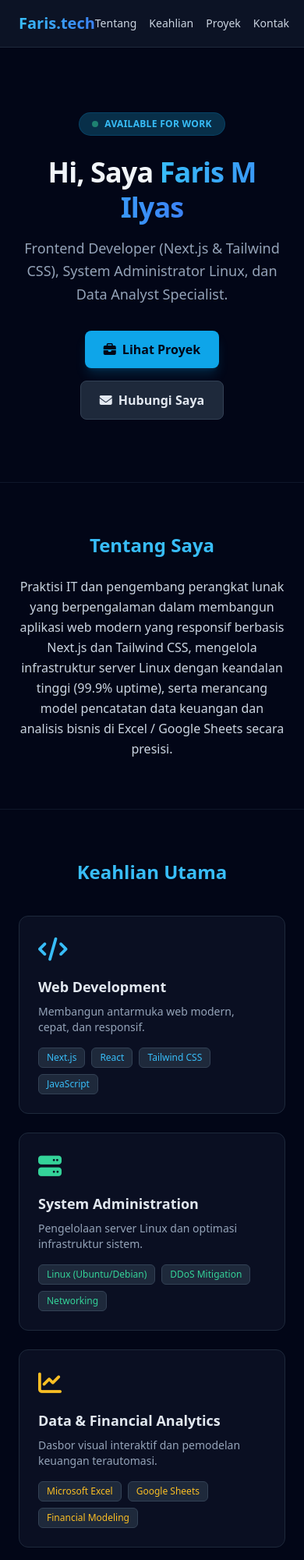
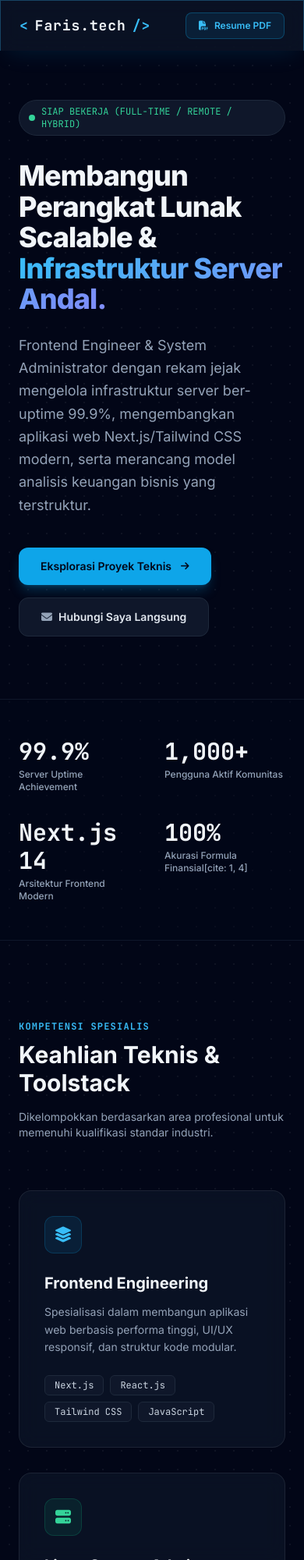
Before and after one commit to zeongeofano/my-portfolio, a plain HTML site: page index.html in a window 390 px wide. Shown: the top 2000 px of the page at 78% size. Drawn offline with nearby package versions, Linux system fonts and the light colour scheme.

Commit message:
Update index.html

```diff
--- a/index.html
+++ b/index.html
@@ -1,171 +1,246 @@
 <!DOCTYPE html>
-<html lang="id">
+<html lang="id" class="dark scroll-smooth">
 <head>
     <meta charset="UTF-8">
     <meta name="viewport" content="width=device-width, initial-scale=1.0">
-    <title>Faris M Ilyas - Portfolio</title>
-    <!-- Tailwind CSS via CDN -->
+    <title>Faris M Ilyas - Portfolio & Engineering CV</title>
+    <!-- Tailwind CSS CDN -->
     <script src="https://cdn.tailwindcss.com"></script>
     <!-- FontAwesome Icons -->
     <link href="https://cdnjs.cloudflare.com/ajax/libs/font-awesome/6.4.0/css/all.min.css" rel="stylesheet">
+    <!-- Google Fonts -->
+    <link rel="preconnect" href="https://fonts.googleapis.com">
+    <link rel="preconnect" href="https://fonts.gstatic.com" crossorigin>
+    <link href="https://fonts.googleapis.com/css2?family=Inter:wght@300;400;500;600;700;800&family=JetBrains+Mono:wght@400;500;700&display=swap" rel="stylesheet">
+    <script>
+        tailwind.config = {
+            darkMode: 'class',
+            theme: {
+                extend: {
+                    fontFamily: {
+                        sans: ['Inter', 'sans-serif'],
+                        mono: ['JetBrains Mono', 'monospace'],
+                    },
+                    colors: {
+                        brand: {
+                            400: '#38bdf8',
+                            500: '#0ea5e9',
+                            600: '#0284c7',
+                        }
+                    }
+                }
+            }
+        }
+    </script>
     <style>
-        html { scroll-behavior: smooth; }
+        .glass-card {
+            background: rgba(15, 23, 42, 0.65);
+            backdrop-filter: blur(12px);
+            border: 1px solid rgba(255, 255, 255, 0.08);
+        }
+        .glass-card:hover {
+            border-color: rgba(56, 189, 248, 0.3);
+            box-shadow: 0 10px 30px -10px rgba(14, 165, 233, 0.15);
+        }
+        .gradient-text {
+            background: linear-gradient(135deg, #38bdf8 0%, #818cf8 100%);
+            -webkit-background-clip: text;
+            -webkit-text-fill-color: transparent;
+        }
+        .grid-bg {
+            background-image: radial-gradient(rgba(255, 255, 255, 0.05) 1px, transparent 0);
+            background-size: 24px 24px;
+        }
     </style>
 </head>
-<body class="bg-slate-950 text-slate-100 selection:bg-sky-500 selection:text-white font-sans">
+<body class="bg-slate-950 text-slate-200 font-sans antialiased grid-bg selection:bg-brand-500 selection:text-white">
 
-    <!-- Navbar -->
-    <nav class="fixed top-0 w-full bg-slate-900/80 backdrop-blur-md border-b border-slate-800 z-50 px-6 py-4 flex justify-between items-center">
-        <h1 class="text-xl font-bold bg-gradient-to-r from-sky-400 to-blue-500 bg-clip-text text-transparent">
-            Faris.tech
-        </h1>
-        <div class="flex gap-4 md:gap-6 text-sm font-medium text-slate-300">
-            <a href="#about" class="hover:text-sky-400 transition">Tentang</a>
-            <a href="#skills" class="hover:text-sky-400 transition">Keahlian</a>
-            <a href="#projects" class="hover:text-sky-400 transition">Proyek</a>
-            <a href="#contact" class="hover:text-sky-400 transition">Kontak</a>
+    <!-- Header / Top Bar -->
+    <header class="fixed top-0 w-full z-50 glass-card border-b-0">
+        <div class="max-w-6xl mx-auto px-6 h-16 flex items-center justify-between">
+            <a href="#" class="font-mono text-lg font-bold tracking-wider text-slate-100 flex items-center gap-2">
+                <span class="text-brand-400">&lt;</span>Faris.tech<span class="text-brand-400">/&gt;</span>
+            </a>
+            <nav class="hidden md:flex items-center gap-8 text-sm font-medium text-slate-400">
+                <a href="#metrics" class="hover:text-brand-400 transition-colors">Ringkasan</a>
+                <a href="#skills" class="hover:text-brand-400 transition-colors">Keahlian Teknis</a>
+                <a href="#projects" class="hover:text-brand-400 transition-colors">Proyek</a>
+                <a href="#contact" class="hover:text-brand-400 transition-colors">Kontak HRD</a>
+            </nav>
+            <a href="https://docs.google.com/document/d/1xq3EbXAaYH54NR5ju08t-5ioC-z7xZRzDKtVPf9QGsk/edit?usp=drive_web" target="_blank" class="px-4 py-2 text-xs font-semibold rounded-lg bg-brand-500/10 text-brand-400 border border-brand-500/30 hover:bg-brand-500/20 transition-all flex items-center gap-2">
+                <i class="fas fa-file-pdf"></i> Resume PDF
+            </a>
         </div>
-    </nav>
+    </header>
 
     <!-- Hero Section -->
-    <section class="pt-36 pb-20 px-6 max-w-5xl mx-auto text-center flex flex-col items-center">
-        <span class="px-4 py-1.5 bg-sky-950 text-sky-400 rounded-full text-xs font-semibold tracking-wide border border-sky-800/50 mb-6 flex items-center">
-            <span class="w-2 h-2 rounded-full bg-emerald-400 mr-2 animate-pulse"></span>AVAILABLE FOR WORK
-        </span>
-        <h1 class="text-4xl md:text-6xl font-extrabold tracking-tight mb-4 leading-tight">
-            Hi, Saya <span class="bg-gradient-to-r from-sky-400 to-blue-500 bg-clip-text text-transparent">Faris M Ilyas</span>
+    <section class="pt-32 pb-20 px-6 max-w-6xl mx-auto flex flex-col items-start justify-center min-h-[85vh]">
+        <div class="inline-flex items-center gap-2 px-3 py-1.5 rounded-full bg-slate-900 border border-slate-800 text-xs font-mono text-emerald-400 mb-8">
+            <span class="w-2 h-2 rounded-full bg-emerald-400 animate-ping"></span>
+            <span>SIAP BEKERJA (FULL-TIME / REMOTE / HYBRID)</span>
+        </div>
+
+        <h1 class="text-4xl md:text-7xl font-extrabold text-slate-100 tracking-tight leading-[1.1] mb-6">
+            Membangun Perangkat Lunak Scalable & <br class="hidden md:block"/>
+            <span class="gradient-text">Infrastruktur Server Andal.</span>
         </h1>
-        <p class="text-slate-400 text-lg md:text-xl max-w-2xl mb-8 leading-relaxed">
-            Frontend Developer (Next.js & Tailwind CSS), System Administrator Linux, dan Data Analyst Specialist.
+
+        <p class="text-lg md:text-xl text-slate-400 max-w-3xl font-normal leading-relaxed mb-10">
+            Frontend Engineer &amp; System Administrator dengan rekam jejak mengelola infrastruktur server ber-uptime 99.9%, mengembangkan aplikasi web Next.js/Tailwind CSS modern, serta merancang model analisis keuangan bisnis yang terstruktur.
         </p>
-        <div class="flex flex-wrap gap-4 justify-center">
-            <a href="#projects" class="px-6 py-3 bg-sky-500 hover:bg-sky-400 text-slate-950 font-semibold rounded-lg shadow-lg shadow-sky-500/20 transition flex items-center gap-2">
-                <i class="fas fa-briefcase"></i> Lihat Proyek
+
+        <div class="flex flex-wrap gap-4 items-center">
+            <a href="#projects" class="px-7 py-3.5 rounded-xl bg-brand-500 hover:bg-brand-600 text-slate-950 font-semibold text-sm shadow-lg shadow-brand-500/25 transition-all flex items-center gap-3">
+                <span>Eksplorasi Proyek Teknis</span>
+                <i class="fas fa-arrow-right text-xs"></i>
             </a>
-            <a href="#contact" class="px-6 py-3 bg-slate-800 hover:bg-slate-700 text-slate-200 font-semibold rounded-lg border border-slate-700 transition flex items-center gap-2">
-                <i class="fas fa-envelope"></i> Hubungi Saya
+            <a href="mailto:faris.ilyas@znfx.tech" class="px-7 py-3.5 rounded-xl bg-slate-900 hover:bg-slate-800 text-slate-200 border border-slate-800 font-semibold text-sm transition-all flex items-center gap-2">
+                <i class="fas fa-envelope text-slate-400"></i>
+                <span>Hubungi Saya Langsung</span>
             </a>
         </div>
     </section>
 
-    <!-- About Section -->
-    <section id="about" class="py-16 px-6 max-w-5xl mx-auto border-t border-slate-900">
-        <h2 class="text-2xl font-bold text-center mb-6 text-sky-400">Tentang Saya</h2>
-        <p class="text-slate-300 leading-relaxed text-center max-w-3xl mx-auto text-base">
-            Praktisi IT dan pengembang perangkat lunak yang berpengalaman dalam membangun aplikasi web modern yang responsif berbasis Next.js dan Tailwind CSS, mengelola infrastruktur server Linux dengan keandalan tinggi (99.9% uptime), serta merancang model pencatatan data keuangan dan analisis bisnis di Excel / Google Sheets secara presisi.
-        </p>
+    <!-- Impact & Metrics Section -->
+    <section id="metrics" class="py-12 border-y border-slate-900 bg-slate-950/40">
+        <div class="max-w-6xl mx-auto px-6 grid grid-cols-2 md:grid-cols-4 gap-8">
+            <div class="space-y-1">
+                <div class="text-3xl md:text-4xl font-extrabold font-mono text-slate-100">99.9%</div>
+                <div class="text-xs text-slate-400 font-medium">Server Uptime Achievement</div>
+            </div>
+            <div class="space-y-1">
+                <div class="text-3xl md:text-4xl font-extrabold font-mono text-slate-100">1,000+</div>
+                <div class="text-xs text-slate-400 font-medium">Pengguna Aktif Komunitas</div>
+            </div>
+            <div class="space-y-1">
+                <div class="text-3xl md:text-4xl font-extrabold font-mono text-slate-100">Next.js 14</div>
+                <div class="text-xs text-slate-400 font-medium">Arsitektur Frontend Modern</div>
+            </div>
+            <div class="space-y-1">
+                <div class="text-3xl md:text-4xl font-extrabold font-mono text-slate-100">100%</div>
+                <div class="text-xs text-slate-400 font-medium">Akurasi Formula Finansial[cite: 1, 4]</div>
+            </div>
+        </div>
     </section>
 
-    <!-- Skills Section -->
-    <section id="skills" class="py-16 px-6 max-w-5xl mx-auto border-t border-slate-900">
-        <h2 class="text-2xl font-bold text-center mb-10 text-sky-400">Keahlian Utama</h2>
-        <div class="grid grid-cols-1 md:grid-cols-3 gap-6">
+    <!-- Core Competencies -->
+    <section id="skills" class="py-24 px-6 max-w-6xl mx-auto">
+        <div class="flex flex-col md:flex-row md:items-end justify-between mb-16 gap-4">
+            <div>
+                <span class="text-xs font-mono font-semibold text-brand-400 uppercase tracking-widest">Kompetensi Spesialis</span>
+                <h2 class="text-3xl font-bold text-slate-100 mt-2">Keahlian Teknis &amp; Toolstack</h2>
+            </div>
+            <p class="text-slate-400 text-sm max-w-md">Dikelompokkan berdasarkan area profesional untuk memenuhi kualifikasi standar industri.</p>
+        </div>
 
-            <!-- Skill 1 -->
-            <div class="bg-slate-900/60 p-6 rounded-xl border border-slate-800 hover:border-sky-500/50 transition">
-                <div class="text-sky-400 text-3xl mb-4"><i class="fas fa-code"></i></div>
-                <h3 class="font-semibold text-lg text-slate-200 mb-2">Web Development</h3>
-                <p class="text-slate-400 text-sm mb-4">Membangun antarmuka web modern, cepat, dan responsif.</p>
-                <div class="flex flex-wrap gap-2 text-xs">
-                    <span class="px-2.5 py-1 bg-slate-800 text-sky-400 rounded-md border border-slate-700">Next.js</span>
-                    <span class="px-2.5 py-1 bg-slate-800 text-sky-400 rounded-md border border-slate-700">React</span>
-                    <span class="px-2.5 py-1 bg-slate-800 text-sky-400 rounded-md border border-slate-700">Tailwind CSS</span>
-                    <span class="px-2.5 py-1 bg-slate-800 text-sky-400 rounded-md border border-slate-700">JavaScript</span>
+        <div class="grid grid-cols-1 md:grid-cols-3 gap-8">
+            <!-- Web Dev -->
+            <div class="glass-card p-8 rounded-2xl relative overflow-hidden group">
+                <div class="w-12 h-12 rounded-xl bg-sky-500/10 text-sky-400 flex items-center justify-center text-xl mb-6 border border-sky-500/20">
+                    <i class="fas fa-layer-group"></i>
+                </div>
+                <h3 class="text-xl font-bold text-slate-100 mb-3">Frontend Engineering</h3>
+                <p class="text-slate-400 text-sm leading-relaxed mb-6">Spesialisasi dalam membangun aplikasi web berbasis performa tinggi, UI/UX responsif, dan struktur kode modular.</p>
+                <div class="flex flex-wrap gap-2 text-xs font-mono">
+                    <span class="px-3 py-1 rounded-md bg-slate-900 text-slate-300 border border-slate-800">Next.js</span>
+                    <span class="px-3 py-1 rounded-md bg-slate-900 text-slate-300 border border-slate-800">React.js</span>
+                    <span class="px-3 py-1 rounded-md bg-slate-900 text-slate-300 border border-slate-800">Tailwind CSS</span>
+                    <span class="px-3 py-1 rounded-md bg-slate-900 text-slate-300 border border-slate-800">JavaScript</span>
                 </div>
             </div>
 
-            <!-- Skill 2 -->
-            <div class="bg-slate-900/60 p-6 rounded-xl border border-slate-800 hover:border-sky-500/50 transition">
-                <div class="text-emerald-400 text-3xl mb-4"><i class="fas fa-server"></i></div>
-                <h3 class="font-semibold text-lg text-slate-200 mb-2">System Administration</h3>
-                <p class="text-slate-400 text-sm mb-4">Pengelolaan server Linux dan optimasi infrastruktur sistem.</p>
-                <div class="flex flex-wrap gap-2 text-xs">
-                    <span class="px-2.5 py-1 bg-slate-800 text-emerald-400 rounded-md border border-slate-700">Linux (Ubuntu/Debian)</span>
-                    <span class="px-2.5 py-1 bg-slate-800 text-emerald-400 rounded-md border border-slate-700">DDoS Mitigation</span>
-                    <span class="px-2.5 py-1 bg-slate-800 text-emerald-400 rounded-md border border-slate-700">Networking</span>
+            <!-- SysAdmin -->
+            <div class="glass-card p-8 rounded-2xl relative overflow-hidden group">
+                <div class="w-12 h-12 rounded-xl bg-emerald-500/10 text-emerald-400 flex items-center justify-center text-xl mb-6 border border-emerald-500/20">
+                    <i class="fas fa-server"></i>
+                </div>
+                <h3 class="text-xl font-bold text-slate-100 mb-3">Linux System Admin</h3>
+                <p class="text-slate-400 text-sm leading-relaxed mb-6">Manajemen server Linux production, hardening keamanan sistem, mitigasi serangan DDoS, dan alokasi resource.</p>
+                <div class="flex flex-wrap gap-2 text-xs font-mono">
+                    <span class="px-3 py-1 rounded-md bg-slate-900 text-slate-300 border border-slate-800">Ubuntu Server</span>
+                    <span class="px-3 py-1 rounded-md bg-slate-900 text-slate-300 border border-slate-800">Debian</span>
+                    <span class="px-3 py-1 rounded-md bg-slate-900 text-slate-300 border border-slate-800">Security Hardening</span>
                 </div>
             </div>
 
-            <!-- Skill 3 -->
-            <div class="bg-slate-900/60 p-6 rounded-xl border border-slate-800 hover:border-sky-500/50 transition">
-                <div class="text-amber-400 text-3xl mb-4"><i class="fas fa-chart-line"></i></div>
-                <h3 class="font-semibold text-lg text-slate-200 mb-2">Data & Financial Analytics</h3>
-                <p class="text-slate-400 text-sm mb-4">Dasbor visual interaktif dan pemodelan keuangan terautomasi.</p>
-                <div class="flex flex-wrap gap-2 text-xs">
-                    <span class="px-2.5 py-1 bg-slate-800 text-amber-400 rounded-md border border-slate-700">Microsoft Excel</span>
-                    <span class="px-2.5 py-1 bg-slate-800 text-amber-400 rounded-md border border-slate-700">Google Sheets</span>
-                    <span class="px-2.5 py-1 bg-slate-800 text-amber-400 rounded-md border border-slate-700">Financial Modeling</span>
+            <!-- Data Analyst -->
+            <div class="glass-card p-8 rounded-2xl relative overflow-hidden group">
+                <div class="w-12 h-12 rounded-xl bg-amber-500/10 text-amber-400 flex items-center justify-center text-xl mb-6 border border-amber-500/20">
+                    <i class="fas fa-chart-pie"></i>
+                </div>
+                <h3 class="text-xl font-bold text-slate-100 mb-3">Financial Analytics</h3>
+                <p class="text-slate-400 text-sm leading-relaxed mb-6">Pemodelan data keuangan terautomasi, perancangan dashboard arus kas bisnis, serta analisis teknikal pasar.</p>
+                <div class="flex flex-wrap gap-2 text-xs font-mono">
+                    <span class="px-3 py-1 rounded-md bg-slate-900 text-slate-300 border border-slate-800">Excel / Google Sheets</span>
+                    <span class="px-3 py-1 rounded-md bg-slate-900 text-slate-300 border border-slate-800">Cashflow Modeling</span>
+                    <span class="px-3 py-1 rounded-md bg-slate-900 text-slate-300 border border-slate-800">P&amp;L Statements</span>
                 </div>
             </div>
-
         </div>
     </section>
 
-    <!-- Projects Section -->
-    <section id="projects" class="py-16 px-6 max-w-5xl mx-auto border-t border-slate-900">
-        <h2 class="text-2xl font-bold text-center mb-10 text-sky-400">Proyek Unggulan</h2>
-        <div class="space-y-8">
+    <!-- Projects Showcase -->
+    <section id="projects" class="py-24 px-6 max-w-6xl mx-auto border-t border-slate-900">
+        <div class="flex flex-col md:flex-row md:items-end justify-between mb-16 gap-4">
+            <div>
+                <span class="text-xs font-mono font-semibold text-brand-400 uppercase tracking-widest">Bukti Kinerja</span>
+                <h2 class="text-3xl font-bold text-slate-100 mt-2">Studi Kasus &amp; Proyek Unggulan</h2>
+            </div>
+        </div>
 
-            <!-- Project 1 -->
-            <div class="bg-slate-900/80 rounded-xl border border-slate-800 p-6 md:p-8 flex flex-col md:flex-row gap-6 items-center hover:border-slate-700 transition">
-                <div class="w-full md:w-1/2 bg-slate-800/80 rounded-lg h-48 flex flex-col items-center justify-center border border-slate-700 text-slate-400 p-4 text-center">
-                    <i class="fas fa-globe text-4xl text-sky-400 mb-2"></i>
-                    <span class="font-semibold text-slate-200">znfx-web.vercel.app</span>
+        <div class="space-y-12">
+            <div class="glass-card rounded-2xl p-8 md:p-10 flex flex-col lg:flex-row gap-8 items-center">
+                <div class="w-full lg:w-1/2 space-y-4">
+                    <div class="flex items-center gap-3">
+                        <span class="px-2.5 py-1 rounded bg-brand-500/10 text-brand-400 font-mono text-xs font-semibold">WEB ECOSYSTEM</span>
+                        <span class="text-xs text-slate-500 font-mono">LIVE PRODUCTION</span>
+                    </div>
+                    <h3 class="text-2xl font-bold text-slate-100">ZNFX Digital Trading Ecosystem</h3>
+                    <p class="text-slate-400 text-sm leading-relaxed">
+                        Arsitektur platform web terpusat yang melayani 1.000+ anggota aktif komunitas trader. Mengintegrasikan antarmuka responsif Next.js dan sistem navigasi analisis pasar.
+                    </p>
+                    <div class="pt-4 flex items-center gap-4">
+                        <a href="https://znfx-web.vercel.app" target="_blank" class="px-5 py-2.5 rounded-lg bg-brand-500 text-slate-950 font-semibold text-xs hover:bg-brand-400 transition-colors inline-flex items-center gap-2">
+                            <span>Buka Platform Live</span>
+                            <i class="fas fa-external-link-alt"></i>
+                        </a>
+                    </div>
                 </div>
-                <div class="w-full md:w-1/2">
-                    <h3 class="text-xl font-bold text-slate-100 mb-2">ZNFX Digital Ecosystem</h3>
-                    <p class="text-slate-400 text-sm mb-4 leading-relaxed">
-                        Platform ekosistem web terintegrasi berbasis Next.js dan Tailwind CSS untuk analisis teknikal pasar finansial dan manajemen komunitas.
-                    </p>
-                    <div class="flex flex-wrap gap-2 text-xs mb-4">
-                        <span class="px-2.5 py-1 bg-sky-950 text-sky-400 rounded border border-sky-800">Next.js</span>
-                        <span class="px-2.5 py-1 bg-sky-950 text-sky-400 rounded border border-sky-800">Tailwind</span>
-                        <span class="px-2.5 py-1 bg-sky-950 text-sky-400 rounded border border-sky-800">Vercel</span>
+                <div class="w-full lg:w-1/2 bg-slate-900 rounded-xl p-6 border border-slate-800 font-mono text-xs">
+                    <div class="flex items-center justify-between text-slate-500 pb-4 border-b border-slate-800 mb-4">
+                        <span class="flex items-center gap-2"><i class="fas fa-terminal text-brand-400"></i> system-metrics.log</span>
+                        <span>STATUS: ONLINE</span>
                     </div>
-                    <a href="https://znfx-web.vercel.app" target="_blank" class="inline-flex items-center text-sm font-semibold text-sky-400 hover:text-sky-300">
-                        Kunjungi Live Web <i class="fas fa-external-link-alt ml-2 text-xs"></i>
-                    </a>
+                    <div class="space-y-2 text-slate-300">
+                        <p><span class="text-slate-500">&gt; Framework:</span> Next.js 14 (App Router)</p>
+                        <p><span class="text-slate-500">&gt; Styling:</span> Tailwind CSS v3.4</p>
+                        <p><span class="text-slate-500">&gt; Active Users:</span> 1,000+ Members</p>
+                    </div>
                 </div>
             </div>
-
-            <!-- Project 2 -->
-            <div class="bg-slate-900/80 rounded-xl border border-slate-800 p-6 md:p-8 flex flex-col md:flex-row gap-6 items-center hover:border-slate-700 transition">
-                <div class="w-full md:w-1/2 bg-slate-800/80 rounded-lg h-48 flex flex-col items-center justify-center border border-slate-700 text-slate-400 p-4 text-center">
-                    <i class="fas fa-file-excel text-4xl text-emerald-400 mb-2"></i>
-                    <span class="font-semibold text-slate-200">Financial Modeling & Cash Flow</span>
-                </div>
-                <div class="w-full md:w-1/2">
-                    <h3 class="text-xl font-bold text-slate-100 mb-2">Sistem Pencatatan Keuangan Excel & Sheets</h3>
-                    <p class="text-slate-400 text-sm mb-4 leading-relaxed">
-                        Template spreadsheet profesional terautomasi mencakup Profit & Loss Statement, Net Worth Tracker, dan dasbor arus kas bisnis.
-                    </p>
-                    <div class="flex flex-wrap gap-2 text-xs mb-4">
-                        <span class="px-2.5 py-1 bg-amber-950 text-amber-400 rounded border border-amber-800">Excel</span>
-                        <span class="px-2.5 py-1 bg-amber-950 text-amber-400 rounded border border-amber-800">Google Sheets</span>
-                        <span class="px-2.5 py-1 bg-amber-950 text-amber-400 rounded border border-amber-800">Analytics</span>
-                    </div>
-                    <span class="text-sm text-slate-500 italic flex items-center gap-1"><i class="fas fa-lock text-xs"></i> Disediakan atas permintaan</span>
-                </div>
-            </div>
-
         </div>
     </section>
 
-    <!-- Contact & Footer -->
-    <footer id="contact" class="py-16 border-t border-slate-900 text-center px-6">
-        <h2 class="text-2xl font-bold mb-4 text-sky-400">Mari Bekerja Sama</h2>
-        <p class="text-slate-400 text-sm max-w-md mx-auto mb-6">
-            Tertarik untuk berkolaborasi atau membutuhkan jasa web development, sysadmin, maupun analisis data?
-        </p>
-        <div class="mb-8">
-            <a href="mailto:faris.ilyas@znfx.tech" class="px-6 py-3 bg-slate-800 hover:bg-slate-700 text-sky-400 font-semibold rounded-lg border border-slate-700 transition inline-flex items-center gap-2">
-                <i class="fas fa-paper-plane"></i> faris.ilyas@znfx.tech
-            </a>
+    <!-- Call to Action -->
+    <section id="contact" class="py-24 px-6 max-w-4xl mx-auto text-center">
+        <div class="glass-card rounded-3xl p-10 md:p-16 border border-brand-500/20 relative overflow-hidden">
+            <h2 class="text-3xl md:text-5xl font-extrabold text-slate-100 mb-6">Siap Berkontribusi pada Tim Anda.</h2>
+            <p class="text-slate-400 text-base md:text-lg max-w-xl mx-auto mb-10 leading-relaxed">
+                Saya dapat dihubungi secara langsung untuk wawancara teknis atau diskusi posisi Junior/Mid Frontend Developer, Linux SysAdmin, maupun Data Analyst.
+            </p>
+            <div class="flex flex-wrap gap-4 justify-center items-center">
+                <a href="mailto:faris.ilyas@znfx.tech" class="px-8 py-4 rounded-xl bg-brand-500 hover:bg-brand-400 text-slate-950 font-bold text-sm shadow-xl shadow-brand-500/25 transition-all flex items-center gap-3">
+                    <i class="fas fa-paper-plane"></i>
+                    <span>Kirim Email Penawaran Kerja</span>
+                </a>
+            </div>
         </div>
-        <p class="text-slate-600 text-xs">
-            © 2026 Faris M Ilyas. Built with HTML & Tailwind CSS.
-        </p>
+    </section>
+
+    <!-- Footer -->
+    <footer class="py-12 border-t border-slate-900 text-center font-mono text-xs text-slate-500">
+        <div>© 2026 Faris M Ilyas. All Rights Reserved.</div>
     </footer>
 
 </body>
-</html>
+                    </html>
```
